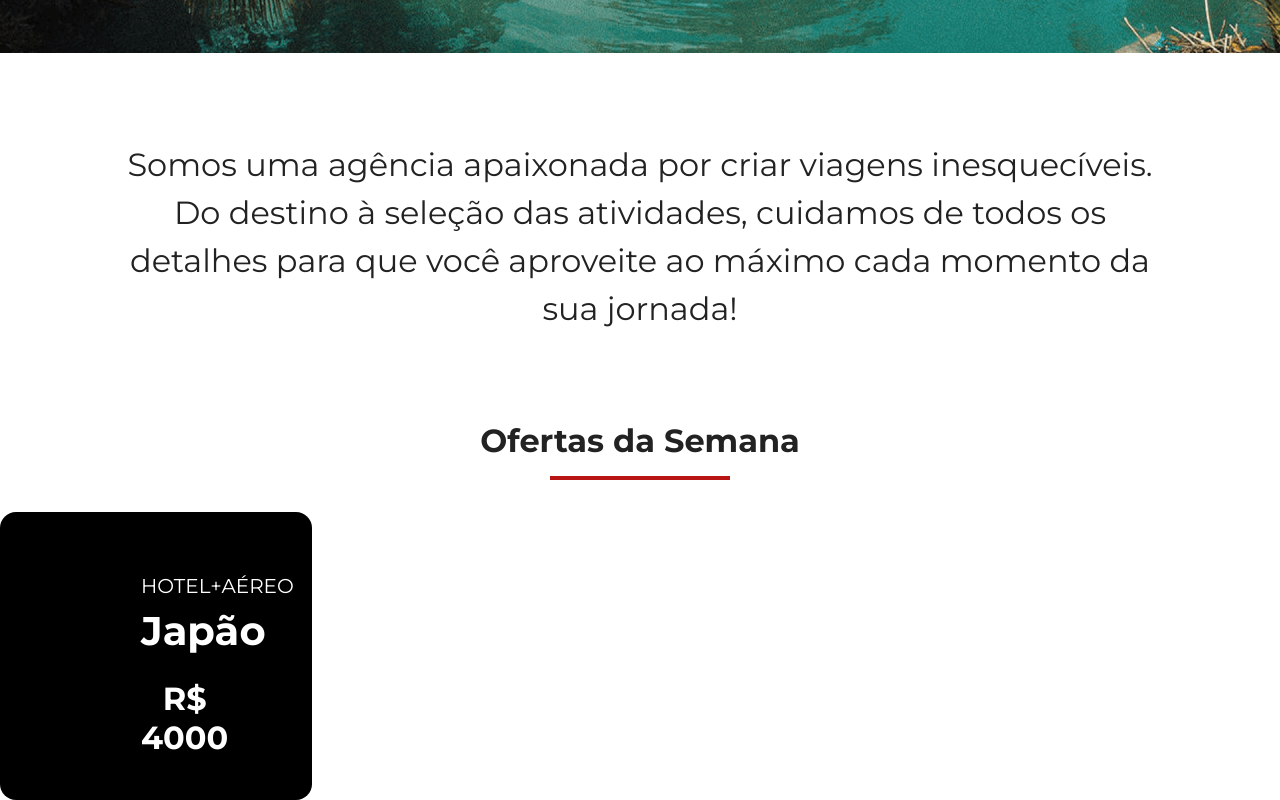
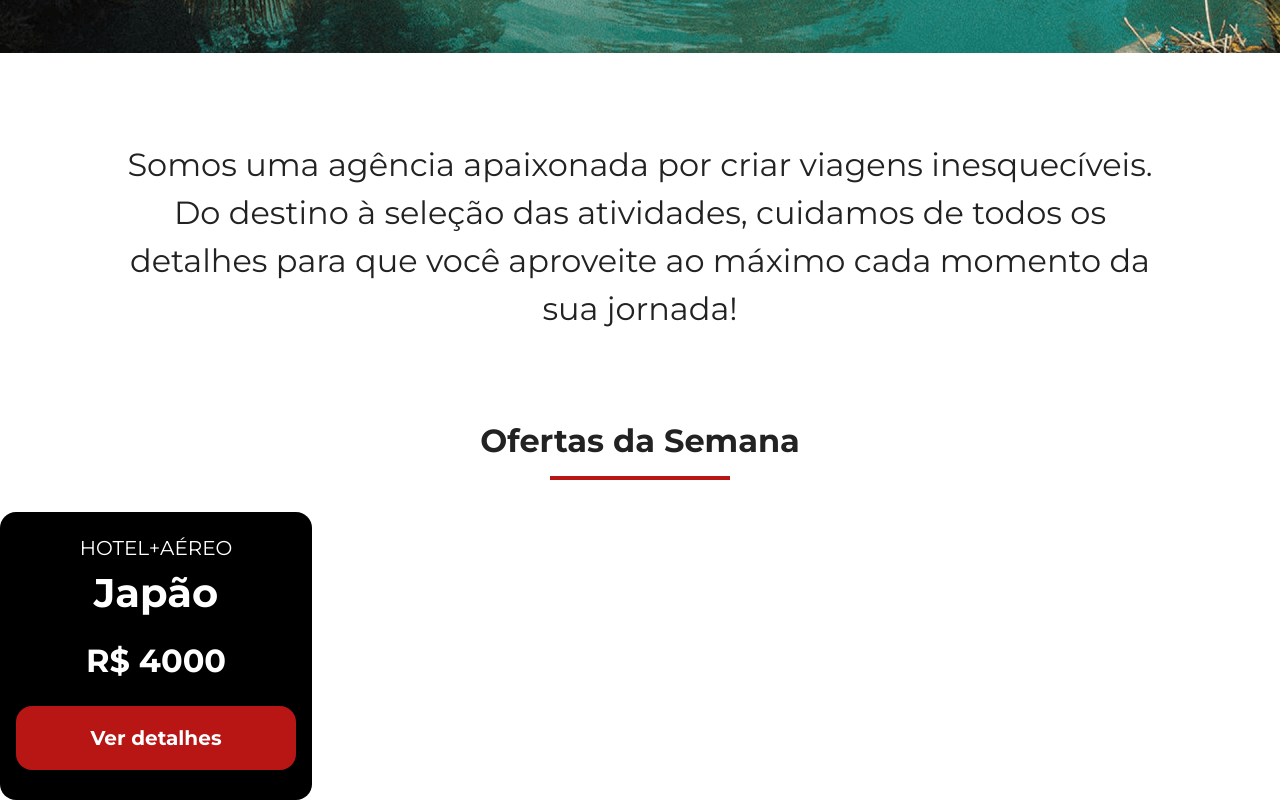
Before and after one commit to LauraGavira3/jornada-viagens, a plain HTML site: page index.html in a window 1280 px wide. Shown: the part 720-1520 px from the top of the page. Drawn offline with Linux system fonts and the light colour scheme.

Commit message:
estilos do botao

```diff
--- a/css/global.css
+++ b/css/global.css
@@ -101,8 +101,27 @@ body {
   margin: 16px auto 32px;
 }
 
+.button {
+  width: 280px;
+  height: 64px;
+  color: var(--color-text-neutral-0);
+  font-weight: var(--font-weight-bold);
+  font-size: var(--font-size-l);
+  background-color: var(--color-button-primary-50);
+  border-radius: 1rem;
+  display: inline-block;
+  text-decoration: none;
+  line-height: 64px;
+}
+
 @media screen and (min-width:768px) {
   .section-title h2 {
     font-size: var(--font-size-3xl);
   }
 }
+
+@media screen and (min-width:1024px) {
+  .button:hover {
+    background-color: var(--color-button-primary-70);
+  }
+}
--- a/css/offers.css
+++ b/css/offers.css
@@ -13,6 +13,8 @@
     display: block;
     background: transparent;
     position: static;
+    padding: 0;
+    margin-bottom: 1.5rem;
 }
 
 .card header p {
```
